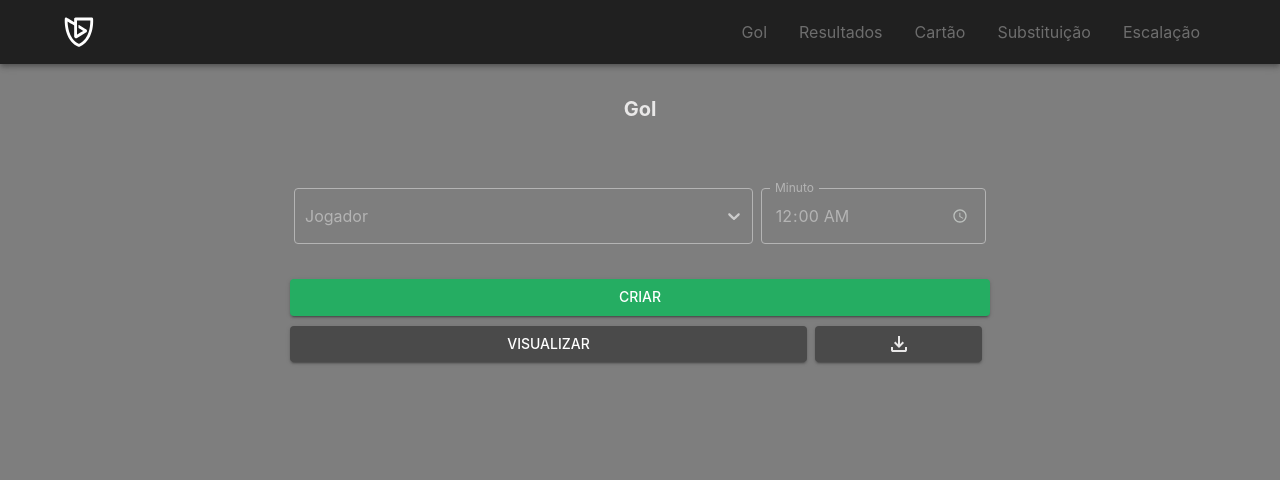
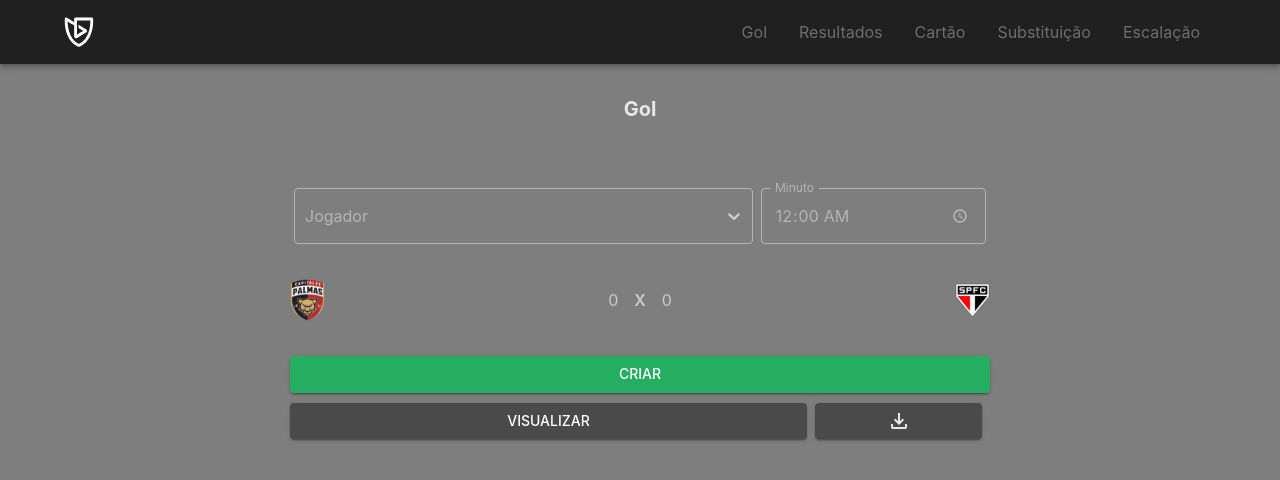
Before and after one commit to dodojoy/InstaGoal, a Next.js app: page /gol in a window 1280 px wide. Shown: the top 480 px of the page. Built offline with nearby package versions, Linux system fonts and the light colour scheme.

Commit message:
feat: added scoreboard to goal page

```diff
--- a/src/app/gol/page.tsx
+++ b/src/app/gol/page.tsx
@@ -5,6 +5,7 @@ import GlobalSelect from "@/components/GlobalSelect";
 import GrayBtn from "@/components/GrayBtn";
 import GreenBtn from "@/components/GreenBtn";
 import GridContainer from "@/components/Grid";
+import Scoreboard from "@/components/Scoreboard";
 import TimeSelect from "@/components/TimeSelect";
 import Title from "@/components/Title";
 import { useState } from "react";
@@ -46,6 +47,8 @@ export default function GolPage() {
             </GridContainer>
           </GridContainer>
 
+         <Scoreboard firstSrc="/palmas-logo.svg" secondSrc="/spfc-logo.svg" firstTeamGoal={0} secondTeamGoal={0}/>
+
           <div
             style={{
               display: "flex",
--- /dev/null
+++ b/src/components/Scoreboard.tsx
@@ -0,0 +1,24 @@
+"use client";
+import { Stack, Typography } from "@mui/material";
+import TeamLogo from "./TeamLogo";
+
+interface ScoreboardProps{
+    firstSrc: string;
+    secondSrc: string;
+    firstTeamGoal: number;
+    secondTeamGoal: number;
+}
+
+export default function Scoreboard({firstSrc, secondSrc, firstTeamGoal, secondTeamGoal}: ScoreboardProps){
+    return(
+        <Stack direction="row" justifyContent="space-between" alignItems="center" width="100%">
+            <TeamLogo src={firstSrc}/>
+            <Stack direction="row" gap={2}>
+                <Typography color="secondary.main">{firstTeamGoal}</Typography>
+                <Typography color="secondary.main" fontWeight={600}>X</Typography>
+                <Typography color="secondary.main">{secondTeamGoal}</Typography>
+            </Stack>
+            <TeamLogo src={secondSrc}/>
+        </Stack>
+    )
+}
--- /dev/null
+++ b/src/components/TeamLogo.tsx
@@ -0,0 +1,11 @@
+"use client";
+
+interface TeamLogoProps{
+    src: string
+}
+
+export default function TeamLogo({src}: TeamLogoProps) {
+    return(
+        <img src={src}/>
+    )
+}
```
Also changed, not shown: public/palmas-logo.svg (added), public/spfc-logo.svg (added).
